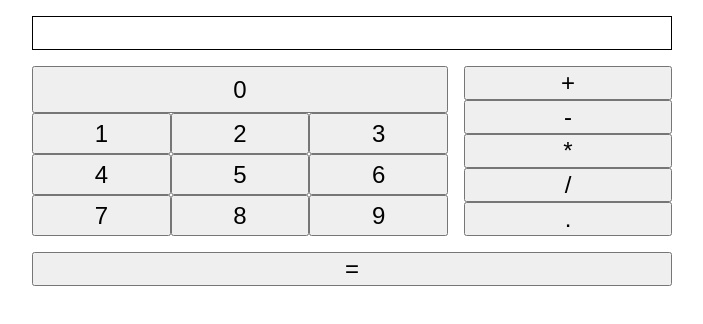
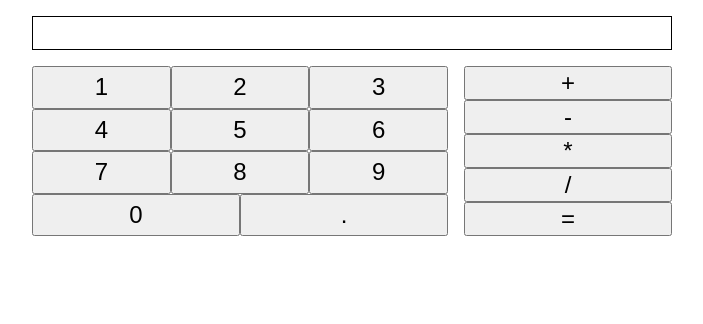
Before and after one commit to mdemore2/odin-calculator, a plain HTML site: page index.html in a window 1280 px wide. Shown: the whole page, without its empty margins (288-991 px from the left). Drawn offline with Linux system fonts and the light colour scheme.

Commit message:
Updated button order and removed redundant styles

```diff
--- a/index.html
+++ b/index.html
@@ -14,8 +14,6 @@
         </div>
         <div class="main">
             <div class="numbers">
-
-                <button onclick="displayVal(event)">0</button>
                 <div class="row">
                     <button onclick="displayVal(event)">1</button>
                     <button onclick="displayVal(event)">2</button>
@@ -31,19 +29,21 @@
                     <button onclick="displayVal(event)">8</button>
                     <button onclick="displayVal(event)">9</button>
                 </div>
-
+                <div class="row">
+                    <button onclick="displayVal(event)">0</button>
+                    <button onclick="displayVal(event)">.</button>
+                </div>
             </div>
             <div class="operators">
                 <button onclick="displayVal(event)">+</button>
                 <button onclick="displayVal(event)">-</button>
                 <button onclick="displayVal(event)">*</button>
                 <button onclick="displayVal(event)">/</button>
-                <button onclick="displayVal(event)">.</button>
+                <button onclick="calculate()">=</button>
+
             </div>
         </div>
-        <div class="calculate">
-            <button onclick="calculate()">=</button>
-        </div>
+
     </div>
 
 </body>
--- a/style.css
+++ b/style.css
@@ -47,9 +47,3 @@ button {
     display: flex;
     flex-direction: column;
 }
-
-
-.calculate {
-    flex: 1;
-    display: flex;
-}
```
